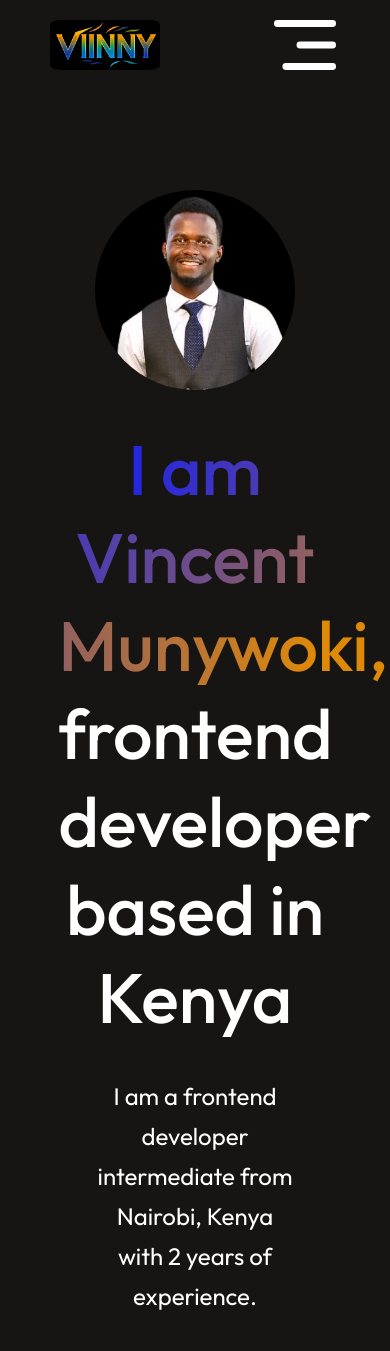
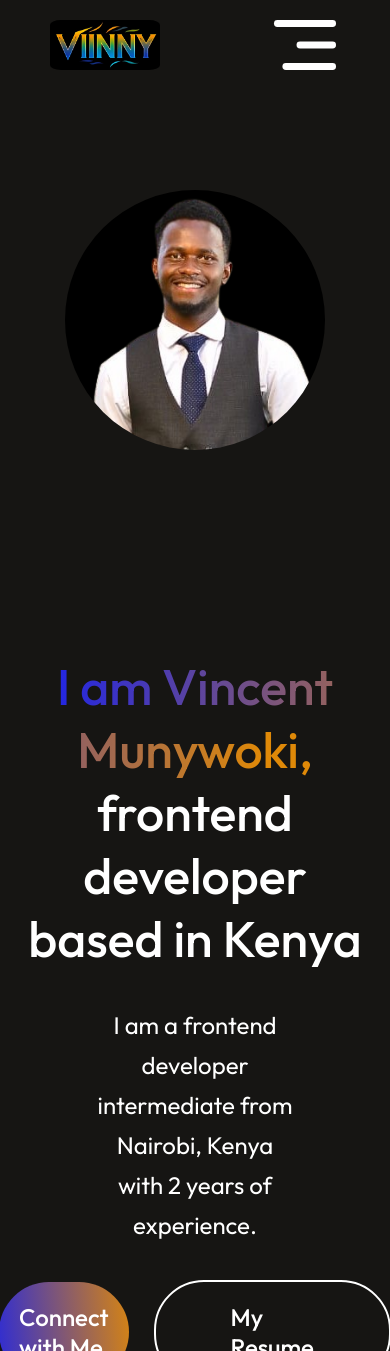
Before and after one commit to vincentMunywoki/my-portfolio, a React (Vite) app: page / in a window 390 px wide. Shown: the top 1351 px of the page. Built offline with nearby package versions, Linux system fonts and the light colour scheme.

Commit message:
initial commit

```diff
--- a/src/Components/Hero/Hero.css
+++ b/src/Components/Hero/Hero.css
@@ -64,3 +64,15 @@
 .hero-resume:hover{
     border-color: #2326e1;
 }
+@media (max-width:768px){
+    .hero img{
+        margin-bottom: 120px;
+        width: 260px;
+        height: 260px;
+    }
+    .hero h1{
+        margin-top: 50px;
+        width: 90%;
+        font-size: 50px;
+    }
+}
```
